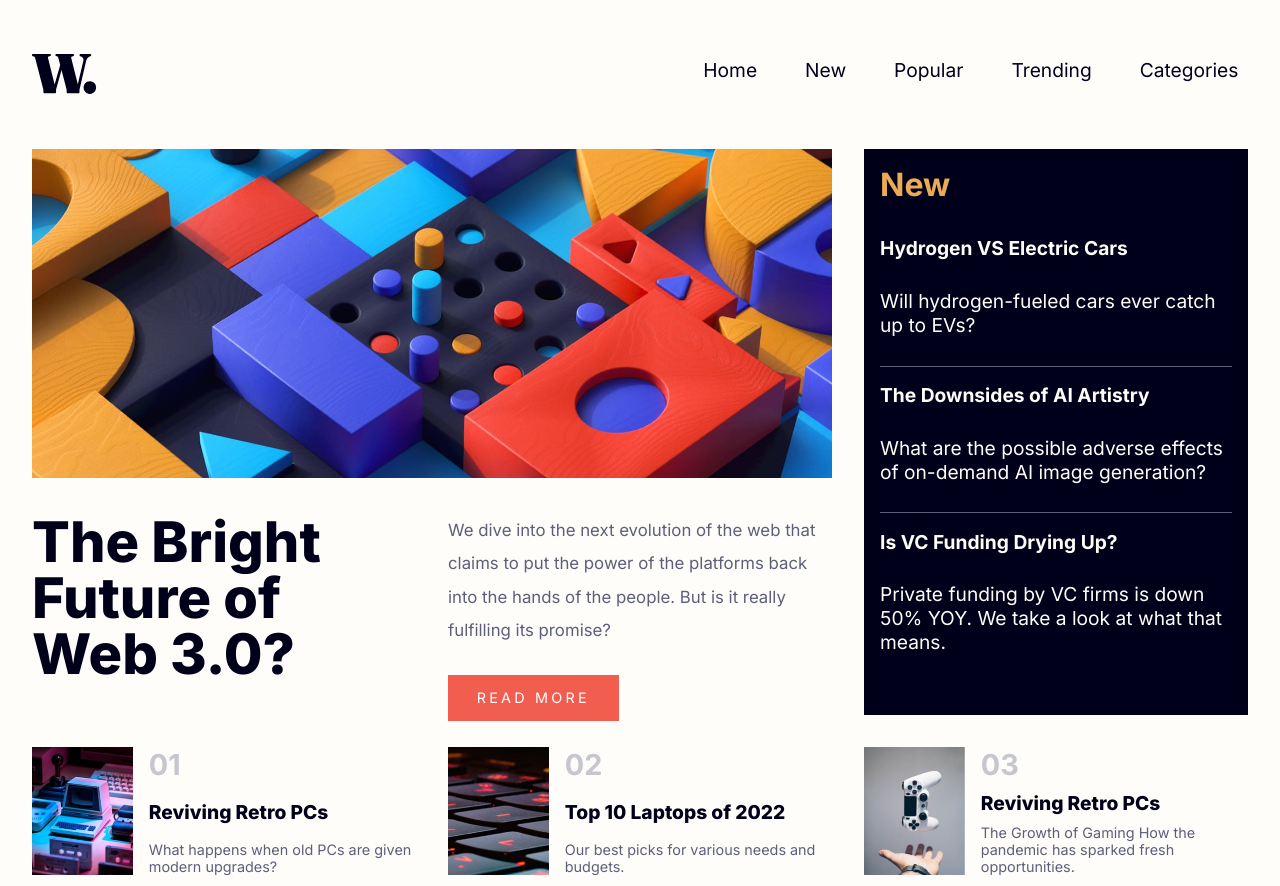
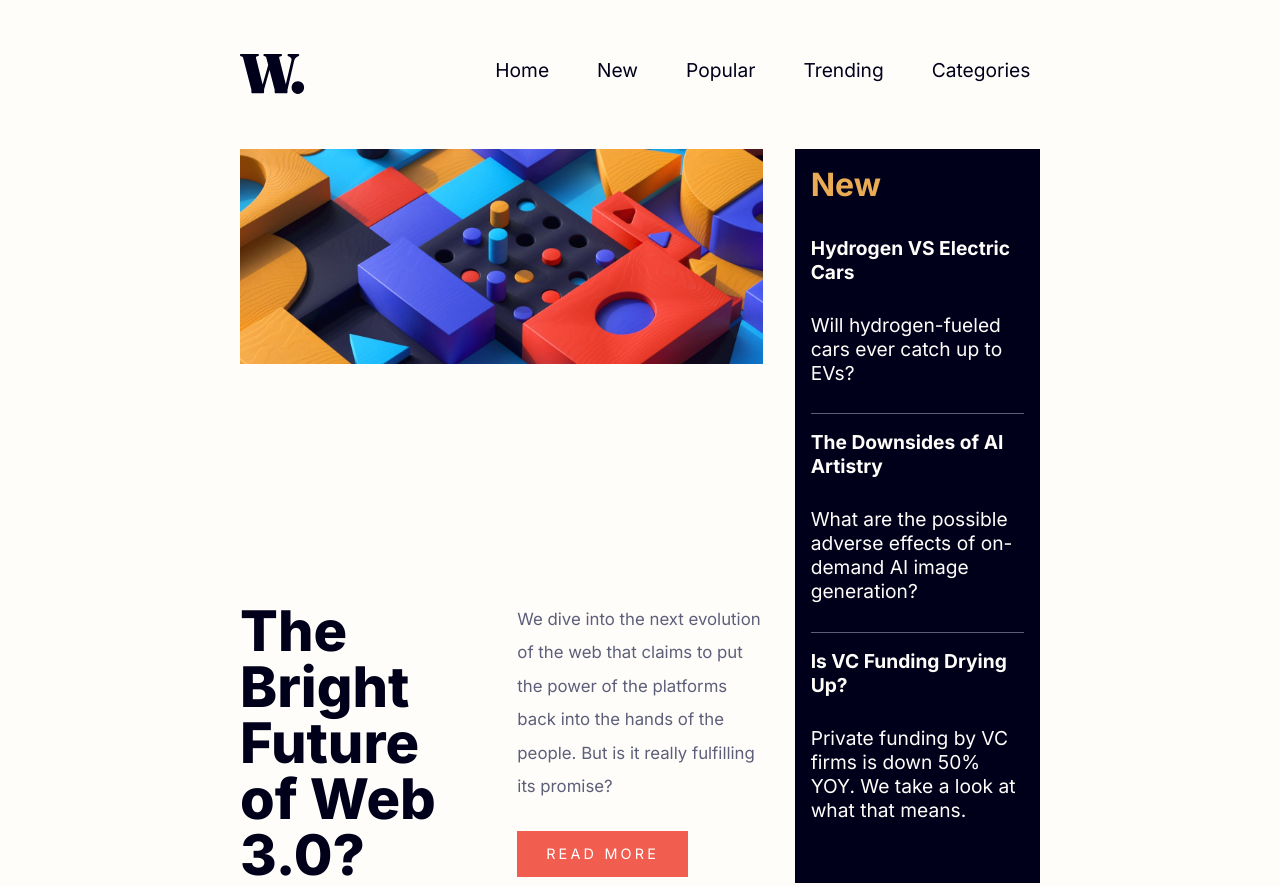
Before and after one commit to kebin20/news-homepage-main, a plain HTML site: page index.html in a window 1280 px wide. Shown: the top 886 px of the page. Drawn offline with Linux system fonts and the light colour scheme.

Commit message:
Fixed desktop sizing and tablet sizing

```diff
--- a/style.css
+++ b/style.css
@@ -215,7 +215,7 @@ ul.nav-menu {
   font-size: 0.9rem;
 }
 
-@media (min-width: 800px) and (max-width:1100px) {
+@media (min-width: 800px) and (max-width:1199px) {
   body {
     width: 100vw;
     height: 100vh;
@@ -346,7 +346,7 @@ ul.nav-menu {
 
 }
 
-@media (min-width: 1101px) {
+@media (min-width: 1200px) {
   body {
     width: 100vw;
     height: 100vh;
@@ -356,14 +356,14 @@ ul.nav-menu {
   .main-container {
     display: grid;
     grid-template-columns: repeat(3,2fr);
-    grid-template-rows: auto 1.5fr 0.9fr auto;
+    grid-template-rows: auto 1fr 0fr auto;
     gap: 2em;
     grid-template-areas:
       'header header header'
       'img img sidebar'
       'title content sidebar'
       'one two three';
-    padding: 2em;
+    padding: 2em 15em;
   }
 
   /* NAVBAR STYLING */
```
